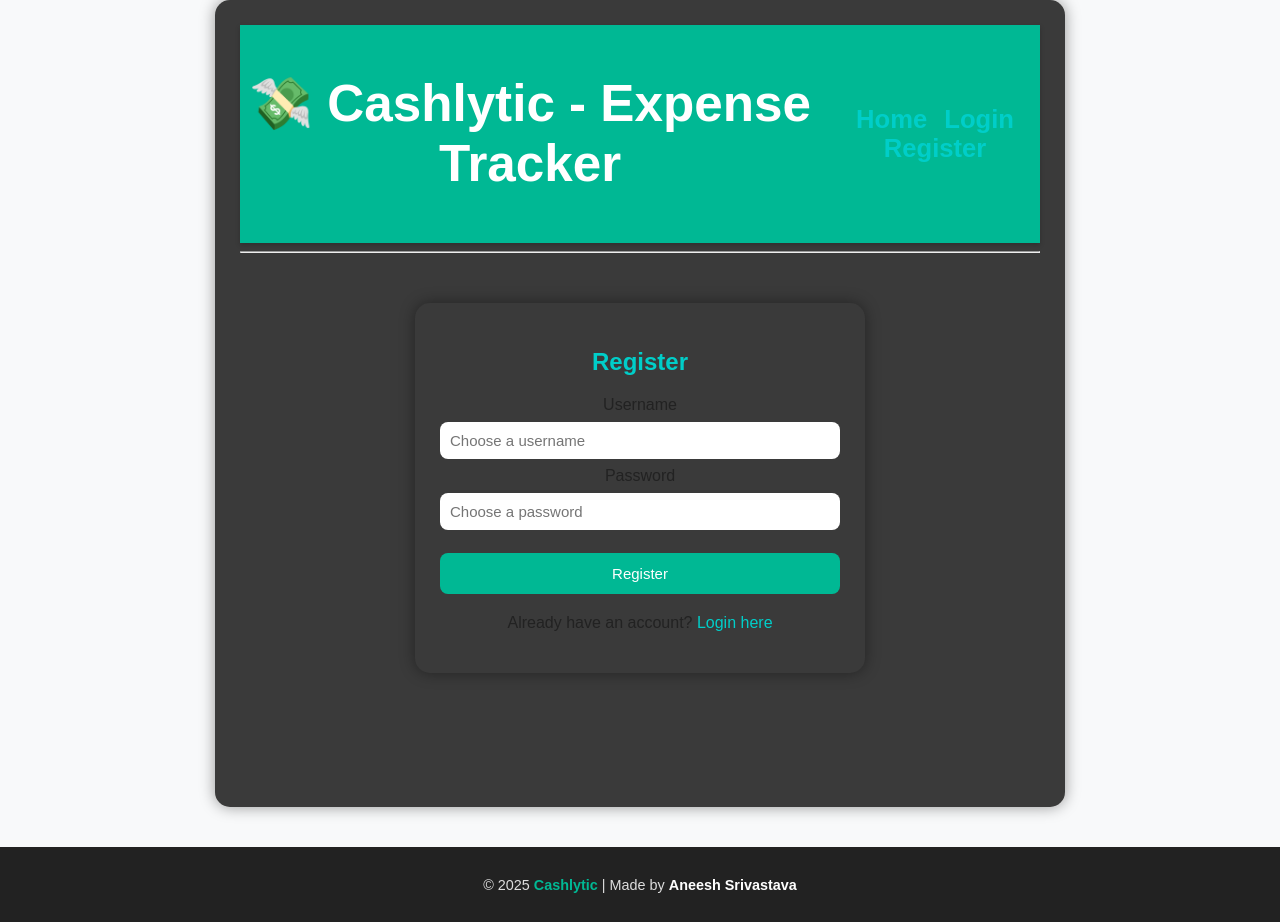
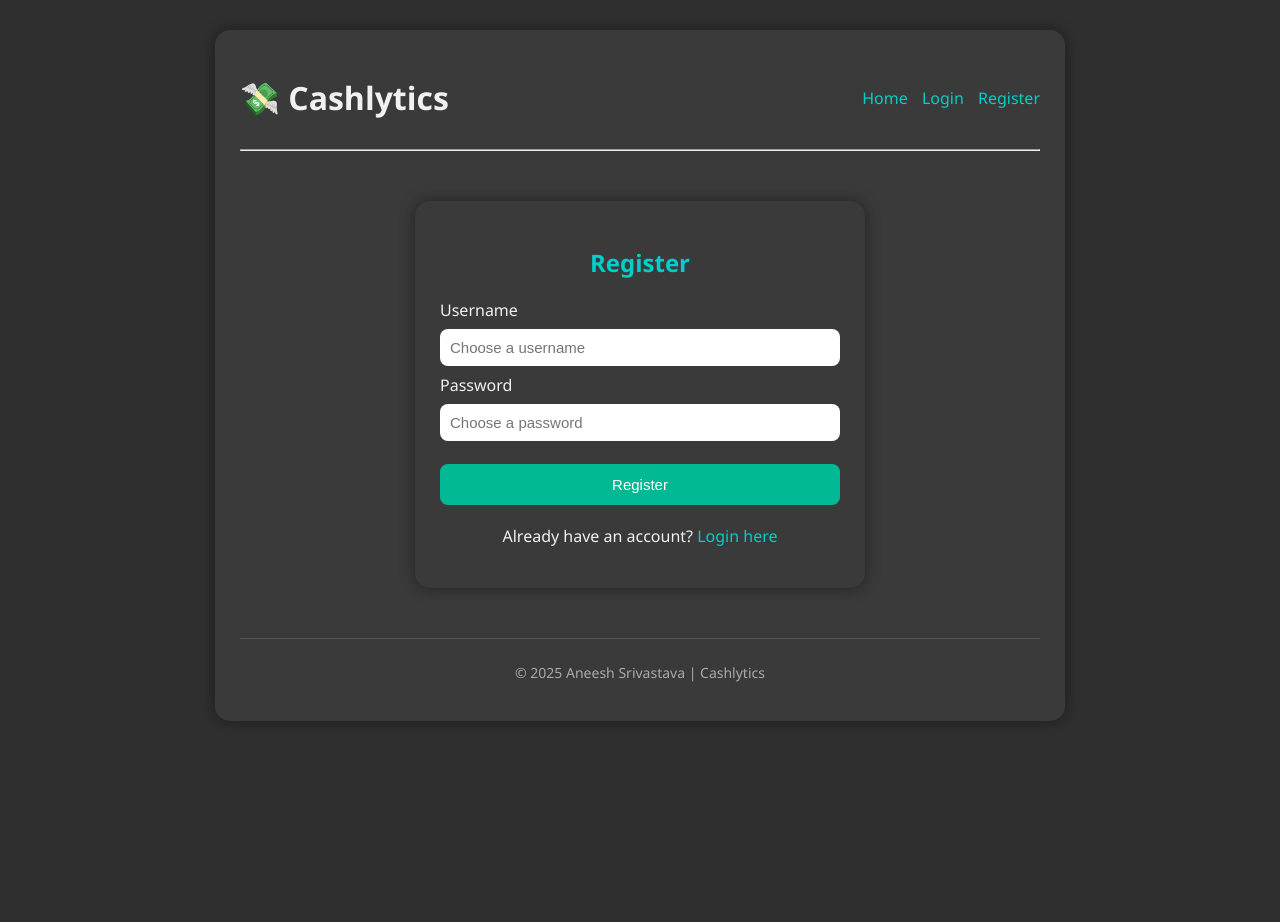
Before and after one commit to aneesh-srivastava-11/expense-tracker, a Flask app: page /register in a window 1280 px wide. Run offline with Flask 3, Linux system fonts and the light colour scheme.

Commit message:
ui changes and further

```diff
--- a/static/style.css
+++ b/static/style.css
@@ -145,3 +145,23 @@ button:hover {
 .auth-container a:hover {
   text-decoration: underline;
 }
+
+/* ------------------ Footer ------------------ */
+footer {
+  text-align: center;
+  margin-top: 40px;
+  padding-top: 10px;
+  border-top: 1px solid #555;
+  color: #aaa;
+  font-size: 14px;
+}
+
+/* ------------------ Responsive Center Fix ------------------ */
+body {
+  overflow-x: hidden; /* ✅ prevents side scrolling */
+  padding: 0 10px;    /* ✅ gives breathing room on mobile */
+}
+
+.container {
+  margin: 0 auto;     /* ✅ ensures full horizontal centering */
+}
--- a/templates/base.html
+++ b/templates/base.html
@@ -2,83 +2,15 @@
 <html lang="en">
 <head>
   <meta charset="UTF-8">
-  <meta name="viewport" content="width=device-width, initial-scale=1.0">
-  <title>Cashlytic</title>
+  <meta name="viewport" content="width=device-width, initial-scale=1.0"> <!-- ✅ Fixes mobile layout -->
+  <title>Cashlytics – Smart Expense Tracker</title> <!-- ✅ Updated title -->
   <link rel="stylesheet" href="{{ url_for('static', filename='style.css') }}">
-  <style>
-    body {
-      margin: 0;
-      padding: 0;
-      font-family: "Poppins", sans-serif;
-      background: #f8f9fa;
-      color: #222;
-      display: flex;
-      flex-direction: column;
-      align-items: center;
-      justify-content: flex-start;
-      min-height: 100vh;
-      text-align: center;
-      box-sizing: border-box;
-    }
-
-    header {
-      width: 100%;
-      background: #00b894;
-      color: white;
-      padding: 15px 0;
-      font-size: 1.6rem;
-      font-weight: bold;
-      box-shadow: 0 2px 5px rgba(0,0,0,0.2);
-      text-align: center;
-    }
-
-    main {
-      width: 90%;
-      max-width: 800px;
-      flex: 1;
-      margin: 20px auto;
-      background: white;
-      padding: 20px;
-      border-radius: 12px;
-      box-shadow: 0 2px 10px rgba(0,0,0,0.1);
-    }
-
-    /* Fix left shift on small devices */
-    html, body {
-      overflow-x: hidden;
-    }
-
-    .footer {
-      width: 100%;
-      text-align: center;
-      padding: 15px 10px;
-      background: #222;
-      color: #ddd;
-      font-size: 0.9rem;
-      margin-top: auto;
-    }
-
-    .footer strong {
-      color: #00b894;
-    }
-
-    .footer b {
-      color: #fff;
-    }
-
-    @media (max-width: 600px) {
-      main {
-        width: 95%;
-        padding: 15px;
-      }
-    }
-  </style>
+  <script src="https://cdn.jsdelivr.net/npm/chart.js"></script>
 </head>
-
 <body>
   <div class="container">
     <header>
-      <h1>💸 Cashlytic - Expense Tracker</h1>
+      <h1>💸 Cashlytics</h1> <!-- ✅ App name heading -->
       <nav>
         <a href="/">Home</a>
         {% if session.get('user_id') %}
@@ -92,45 +24,17 @@
         {% endif %}
       </nav>
     </header>
+
     <hr>
-    {% block content %}{% endblock %}
+
+    <main>
+      {% block content %}{% endblock %}
+    </main>
+
+    <!-- ✅ Footer -->
+    <footer>
+      <p>© 2025 Aneesh Srivastava | Cashlytics</p>
+    </footer>
   </div>
-  <footer class="footer">
-  <p>© 2025 <strong>Cashlytic</strong> | Made by <b>Aneesh Srivastava</b></p>
-</footer>
-
-<style>
-  .footer {
-    width: 100%;
-    text-align: center;
-    padding: 15px 10px;
-    background: #222;
-    color: #ddd;
-    font-size: 0.9rem;
-    position: relative;
-    bottom: 0;
-    left: 0;
-    margin-top: 40px;
-  }
-
-  /* Keeps footer at the bottom but scrollable when content is longer */
-  html, body {
-    height: 100%;
-    display: flex;
-    flex-direction: column;
-  }
-  body > *:not(.footer) {
-    flex: 1;
-  }
-
-  .footer strong {
-    color: #00b894;
-  }
-
-  .footer b {
-    color: #fff;
-  }
-</style>
-
 </body>
 </html>
```
